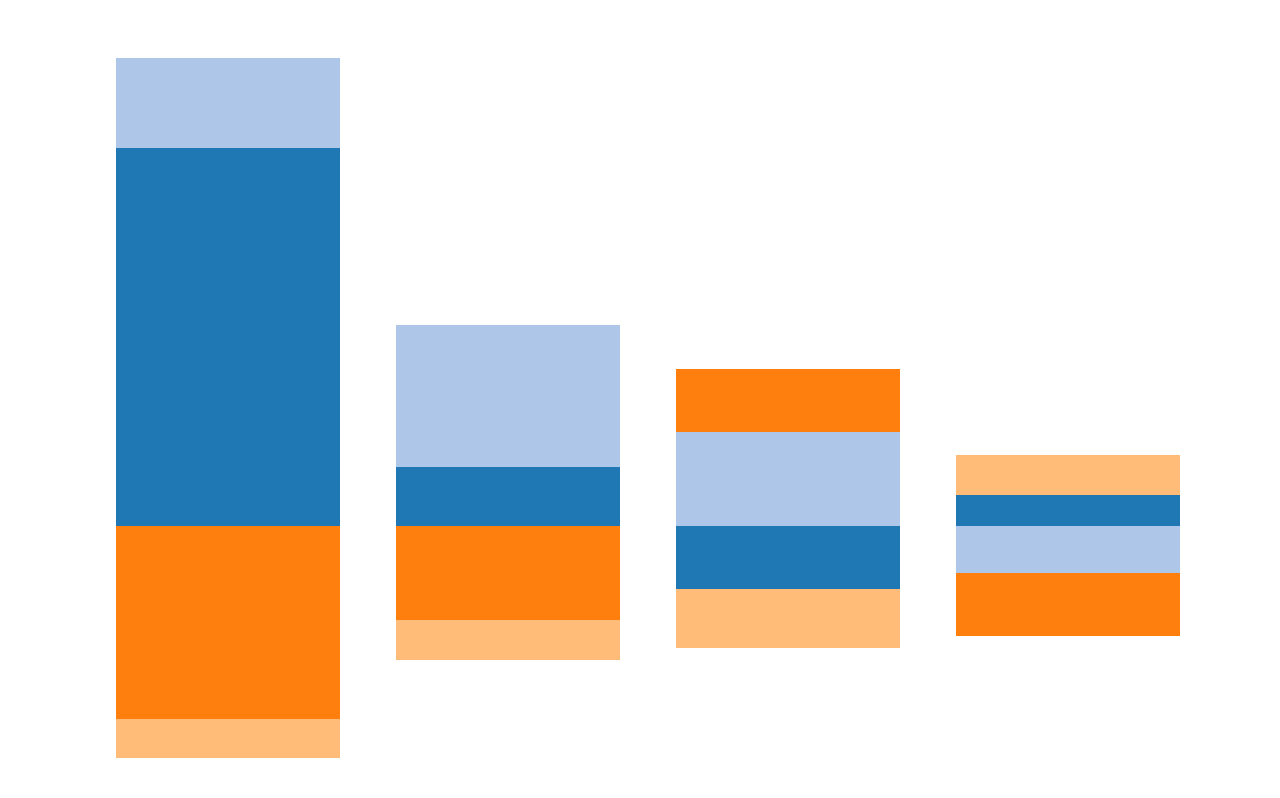
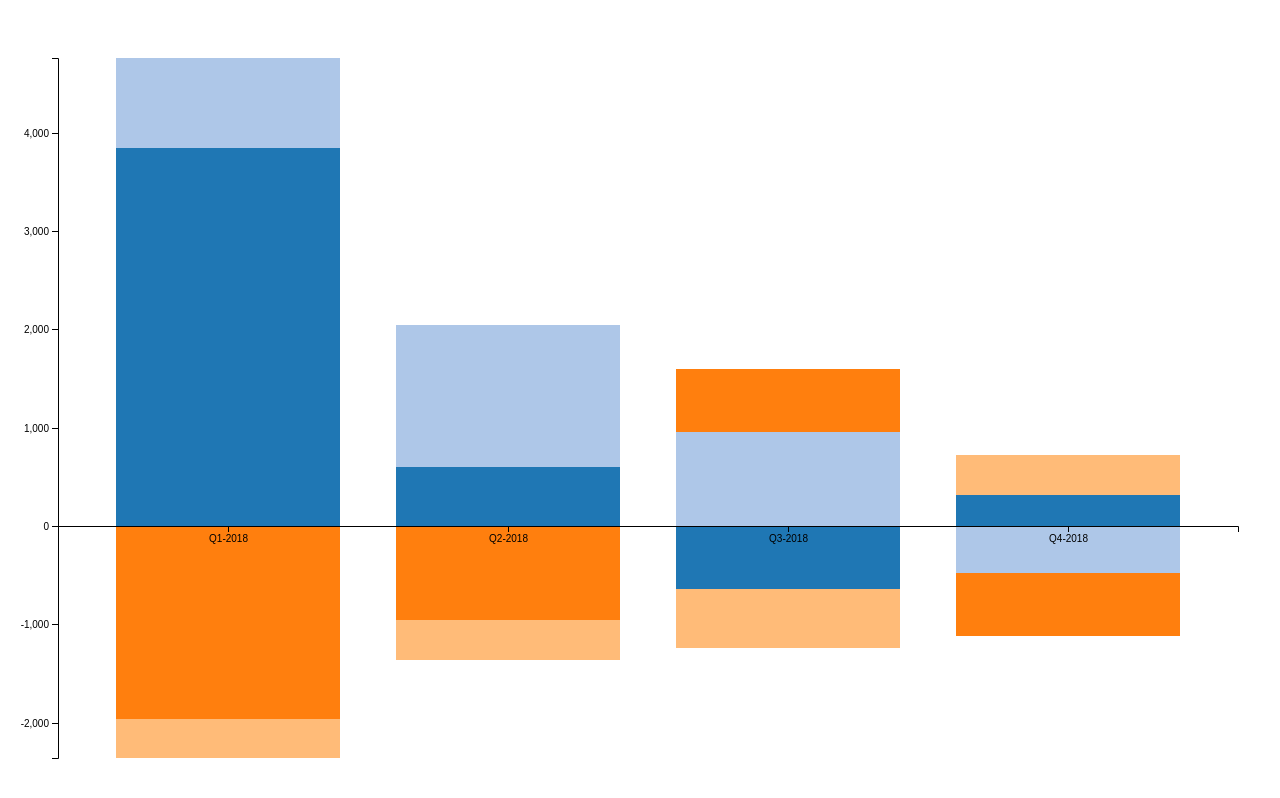
Before and after one commit to JeffreyMJordan/d3-stacked-negative-bar-chart, a plain HTML site: page index.html in a window 1280 px wide. Drawn offline with nearby package versions, Linux system fonts and the light colour scheme.

Commit message:
Makes x and y axis

```diff
--- a/index.html
+++ b/index.html
@@ -45,6 +45,14 @@
         .attr("y", function(d){return yAxis(d[1])})
         .attr("height", function(d){return yAxis(d[0]) - yAxis(d[1])})
 
+      svg.append("g")
+        .attr("transform", `translate(0 ,${yAxis(0)})`)
+        .call(d3.axisBottom(xAxis));
+
+      svg.append("g")
+        .attr("transform", `translate( 50,0)`)
+        .call(d3.axisLeft(yAxis));
+
 
 
 
```
